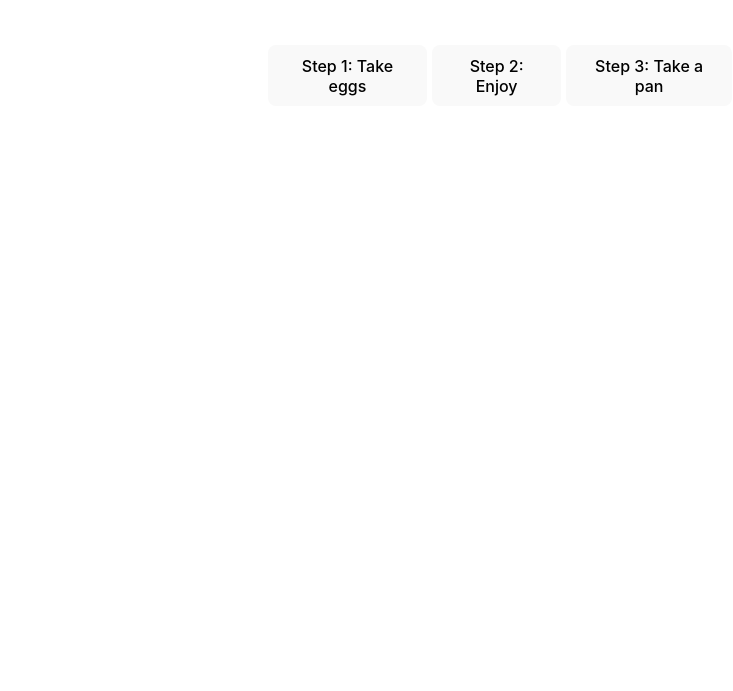
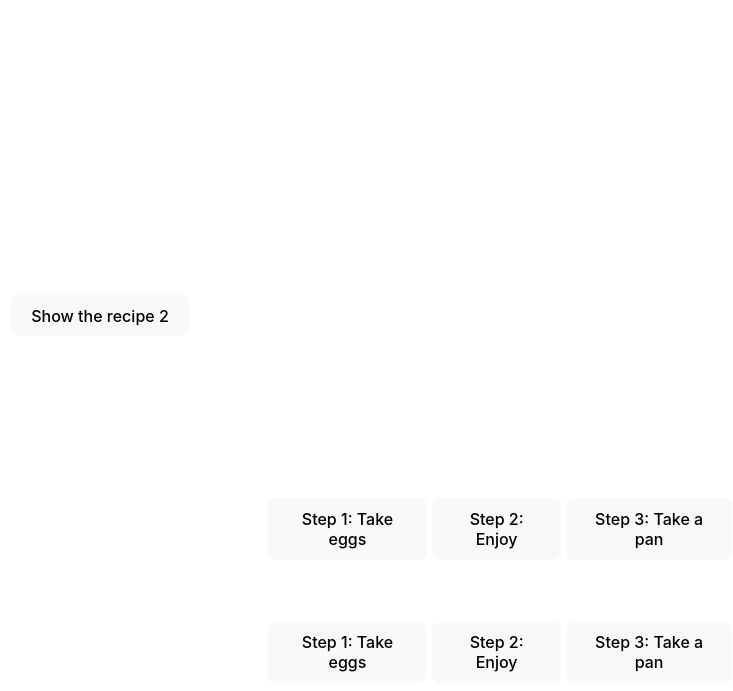
Before and after one commit to straystreyk/react-hinter, a React (Vite) app: page / in a window 1280 px wide. Shown: the part 466-1157 px from the top of the page, without its empty margins (540-1273 px from the left). Before the commit the page ends 800 px from the top, so only its background shows below. Built offline with nearby package versions, Linux system fonts and the light colour scheme.

Commit message:
Fixed bug with multiple ReactHinter components, added portal prop

```diff
--- a/lib/@types/common.d.ts
+++ b/lib/@types/common.d.ts
@@ -19,6 +19,7 @@ interface ReactHinterProps {
   onEnd: () => void;
   content?: FC<ReactHinterContentProps>;
   className?: string;
+  portal?: boolean | string;
 }
 
 declare const ReactHinter: (props: ReactHinterProps) => React.JSX.Element;
--- a/lib/components/react-hinter-core.tsx
+++ b/lib/components/react-hinter-core.tsx
@@ -95,6 +95,7 @@ export const ReactHinterCore: FC<ReactHinterProps> = ({
 
   useEffect(() => {
     if (active && canUseDOM()) {
+      console.log(namespace, active);
       setIsVisible(true);
 
       const elems = document.querySelectorAll(
@@ -131,7 +132,7 @@ export const ReactHinterCore: FC<ReactHinterProps> = ({
         elements: parsedElems,
       }));
     }
-  }, [namespace, active, onEnd]);
+  }, [namespace, active]);
 
   if (!active && !isVisible) return null; // Полностью убираем из DOM
   return (
--- a/lib/components/react-hinter.tsx
+++ b/lib/components/react-hinter.tsx
@@ -10,13 +10,25 @@ export type TState = Pick<
 >;
 
 export const ReactHinter: FC<ReactHinterProps> = memo((props) => {
-  const { namespace } = props;
+  const { namespace, portal = true } = props;
 
-  if (!namespace) return null;
+  if (!namespace) {
+    console.error(
+      "[REACT HINTER]: You should pass a namespace for a ReactHinter component"
+    );
+    return null;
+  }
 
-  return (
-    <Portal wrapperId="__REACT_HINTER_PORTAL__">
-      <ReactHinterCore {...props} />
-    </Portal>
-  );
+  if (portal) {
+    return (
+      <Portal
+        wrapperId={
+          typeof portal === "string" ? portal : "__REACT_HINTER_PORTAL__"
+        }
+      >
+        <ReactHinterCore {...props} />
+      </Portal>
+    );
+  }
+  return <ReactHinterCore {...props} />;
 });
--- a/src/App.tsx
+++ b/src/App.tsx
@@ -18,6 +18,7 @@ const Component: FC<ReactHinterContentProps> = ({ text, finish, nextStep }) => {
 
 function App() {
   const [active, setActive] = useState(false);
+  const [active2, setActive2] = useState(false);
 
   return (
     <div
@@ -37,6 +38,16 @@ function App() {
         }}
       >
         <button onClick={() => setActive(true)}>Show the recipe</button>
+      </div>{" "}
+      <div
+        style={{
+          display: "flex",
+          justifyContent: "center",
+          marginBottom: 100,
+          marginTop: 300,
+        }}
+      >
+        <button onClick={() => setActive2(true)}>Show the recipe 2</button>
       </div>
       <div style={{ display: "flex", gap: 5, marginTop: 50, marginLeft: 800 }}>
         <button
@@ -65,11 +76,44 @@ function App() {
           Step 3: Take a pan
         </button>
       </div>
+      <div style={{ display: "flex", gap: 5, marginTop: 50, marginLeft: 800 }}>
+        <button
+          data-rh-namespace="scramble2"
+          data-rh-step={1}
+          data-rh-text="Take 2 eggs and beat them!"
+          data-rh-preferred-position="bottom"
+        >
+          Step 1: Take eggs
+        </button>
 
+        <button
+          data-rh-namespace="scramble2"
+          data-rh-step={2}
+          data-rh-text="Enjoy your meal :)"
+          data-rh-preferred-position="bottom"
+        >
+          Step 2: Enjoy
+        </button>
+        <button
+          data-rh-namespace="scramble2"
+          data-rh-step={3}
+          data-rh-text="Take a pen and heat it well!"
+          data-rh-preferred-position="top"
+        >
+          Step 3: Take a pan
+        </button>
+      </div>
       <ReactHinter
         namespace="scramble"
         active={active}
         onEnd={() => setActive(false)}
+        content={Component}
+      />
+      <ReactHinter
+        namespace="scramble2"
+        active={active2}
+        portal={false}
+        onEnd={() => setActive2(false)}
         content={Component}
       />
     </div>
```
